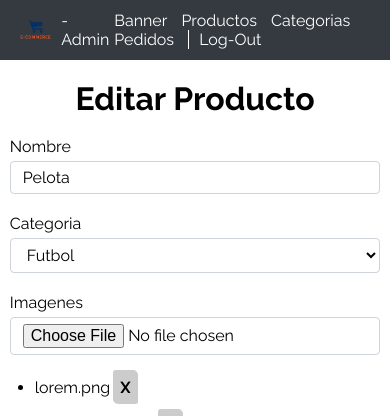
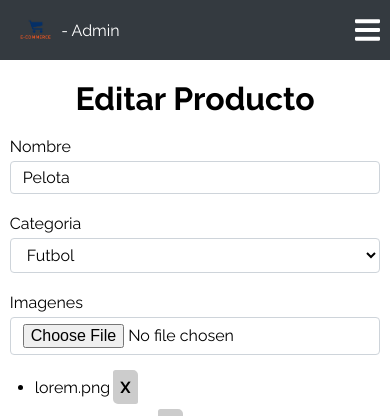
Before and after one commit to JoaquinVillamediana/ECOMM-WEB-UCA, a PHP site: page /admin/product/edit.html in a window 390 px wide. Shown: the top 416 px of the page. Run offline with PHP 8.4, Linux system fonts and the light colour scheme.

Commit message:
hamburguesa admin

```diff
--- a/admin/banner/index.html
+++ b/admin/banner/index.html
@@ -16,6 +16,7 @@
         <div class="container">
             <div class="logo-container">
                 <img src="../../assets/img/logo.png" alt="" class="logo"> - Admin
+                <img src="../../assets/svg/bars-solid.svg" width="25" class="bars" onclick="toggleHamburguesa()">
             </div>
             <div class="links">
                 <a href="../banner/index.html" class="link">Banner</a>
@@ -46,7 +47,7 @@
 
 
 
-
+    <script src="../../assets/js/generaladmin.js"></script>
 </body>
 <script>
     function validateInput() {
@@ -66,5 +67,4 @@
         }
     }
 </script>
-
 </html>
--- a/admin/category/create.html
+++ b/admin/category/create.html
@@ -16,6 +16,7 @@
         <div class="container">
             <div class="logo-container">
                 <img src="../../assets/img/logo.png" alt="" class="logo"> - Admin
+                <img src="../../assets/svg/bars-solid.svg" width="25" class="bars" onclick="toggleHamburguesa()">
             </div>
             <div class="links">
                 <a href="../banner/index.html" class="link">Banner</a>
@@ -63,7 +64,7 @@
 
 
 
-
+    <script src="../../assets/js/generaladmin.js"></script>
 </body>
 
 </html>
--- a/admin/category/edit.html
+++ b/admin/category/edit.html
@@ -16,6 +16,7 @@
         <div class="container">
             <div class="logo-container">
                 <img src="../../assets/img/logo.png" alt="" class="logo"> - Admin
+                <img src="../../assets/svg/bars-solid.svg" width="25" class="bars" onclick="toggleHamburguesa()">
             </div>
             <div class="links">
                 <a href="../banner/index.html" class="link">Banner</a>
@@ -63,7 +64,7 @@
 
 
 
-
+    <script src="../../assets/js/generaladmin.js"></script>
 </body>
 
 </html>
--- a/admin/category/index.html
+++ b/admin/category/index.html
@@ -16,6 +16,7 @@
         <div class="container">
             <div class="logo-container">
                 <img src="../../assets/img/logo.png" alt="" class="logo"> - Admin
+                <img src="../../assets/svg/bars-solid.svg" width="25" class="bars" onclick="toggleHamburguesa()">
             </div>
             <div class="links">
                 <a href="../banner/index.html" class="link">Banner</a>
@@ -63,7 +64,7 @@
 
 
 
-
+    <script src="../../assets/js/generaladmin.js"></script>
 </body>
 
 </html>
--- a/admin/orders/details.html
+++ b/admin/orders/details.html
@@ -17,6 +17,7 @@
         <div class="container">
             <div class="logo-container">
                 <img src="../../assets/img/logo.png" alt="" class="logo"> - Admin
+                <img src="../../assets/svg/bars-solid.svg" width="25" class="bars" onclick="toggleHamburguesa()">
             </div>
             <div class="links">
                 <a href="../banner/index.html" class="link">Banner</a>
@@ -124,6 +125,7 @@
         </form>
     </div>
     <script src="/assets/js/adminordersdetails.js"></script>
+    <script src="../../assets/js/generaladmin.js"></script>
 </body>
 
 </html>
--- a/admin/orders/index.html
+++ b/admin/orders/index.html
@@ -17,6 +17,7 @@
         <div class="container">
             <div class="logo-container">
                 <img src="../../assets/img/logo.png" alt="" class="logo"> - Admin
+                <img src="../../assets/svg/bars-solid.svg" width="25" class="bars" onclick="toggleHamburguesa()">
             </div>
             <div class="links">
                 <a href="../banner/index.html" class="link">Banner</a>
@@ -83,7 +84,6 @@
                         <td><span class="state pending">Pago Pendiente</span></td>
                         <td><a href="/admin/orders/details.html" class="btn-admin">Revisar</a></td>
                     </tr>
-                    <!-- and so on... -->
                 </tbody>
             </table>
         </div>
@@ -93,7 +93,7 @@
 
 
 
-
+    <script src="../../assets/js/generaladmin.js"></script>
 </body>
 
 </html>
--- a/admin/product/create.html
+++ b/admin/product/create.html
@@ -16,6 +16,7 @@
         <div class="container">
             <div class="logo-container">
                 <img src="../../assets/img/logo.png" alt="" class="logo"> - Admin
+                <img src="../../assets/svg/bars-solid.svg" width="25" class="bars" onclick="toggleHamburguesa()">
             </div>
             <div class="links">
                 <a href="../banner/index.html" class="link">Banner</a>
@@ -211,7 +212,7 @@
             return re.test(String(email).toLowerCase());
         }
     </script>
-
+    <script src="../../assets/js/generaladmin.js"></script>
 
 
 
--- a/admin/product/edit.html
+++ b/admin/product/edit.html
@@ -16,6 +16,7 @@
         <div class="container">
             <div class="logo-container">
                 <img src="../../assets/img/logo.png" alt="" class="logo"> - Admin
+                <img src="../../assets/svg/bars-solid.svg" width="25" class="bars" onclick="toggleHamburguesa()">
             </div>
             <div class="links">
                 <a href="../banner/index.html" class="link">Banner</a>
@@ -228,7 +229,7 @@
 
 
 
-
+    <script src="../../assets/js/generaladmin.js"></script>
 </body>
 
 </html>
--- a/admin/product/index.html
+++ b/admin/product/index.html
@@ -16,6 +16,7 @@
         <div class="container">
             <div class="logo-container">
                 <img src="../../assets/img/logo.png" alt="" class="logo"> - Admin
+                <img src="../../assets/svg/bars-solid.svg" width="25" class="bars" onclick="toggleHamburguesa()">
             </div>
             <div class="links">
                 <a href="../banner/index.html" class="link">Banner</a>
@@ -87,7 +88,7 @@
 
 
 
-
+    <script src="../../assets/js/generaladmin.js"></script>
 </body>
 
 </html>
--- a/assets/css/general_admin.css
+++ b/assets/css/general_admin.css
@@ -145,3 +145,41 @@ a.btn-admin {
 a.btn-admin.red {
     background-color: #d32f2f;
 }
+
+.bars{
+    display: none;
+}
+
+@media screen and (max-width: 992px) {
+    header .container{
+        display: block;
+    }
+
+    .bars{
+        display: block;
+        margin-left: auto;
+    }
+
+    .links{
+        display: none;
+        width: 100%;
+    }
+
+    .links.visible{
+        display: block;
+    }
+
+    .links a{
+        display: block;
+        width: 100%;
+        text-align: center;
+        padding: 10px 0;
+        border-top: 1px solid white;
+        border-bottom: 1px solid white;
+    }
+    .links a:last-child{
+        border-bottom: none;
+        border-left: none;
+    }
+
+}
--- /dev/null
+++ b/assets/js/generaladmin.js
@@ -0,0 +1,9 @@
+let links = document.getElementsByClassName("links")[0]
+function toggleHamburguesa(){
+    if (links.classList.contains("visible")){
+        links.classList.remove("visible")
+    }
+    else{
+        links.classList.add("visible")
+    }
+}
```
Also changed, not shown: assets/svg/bars-solid.svg (added).
